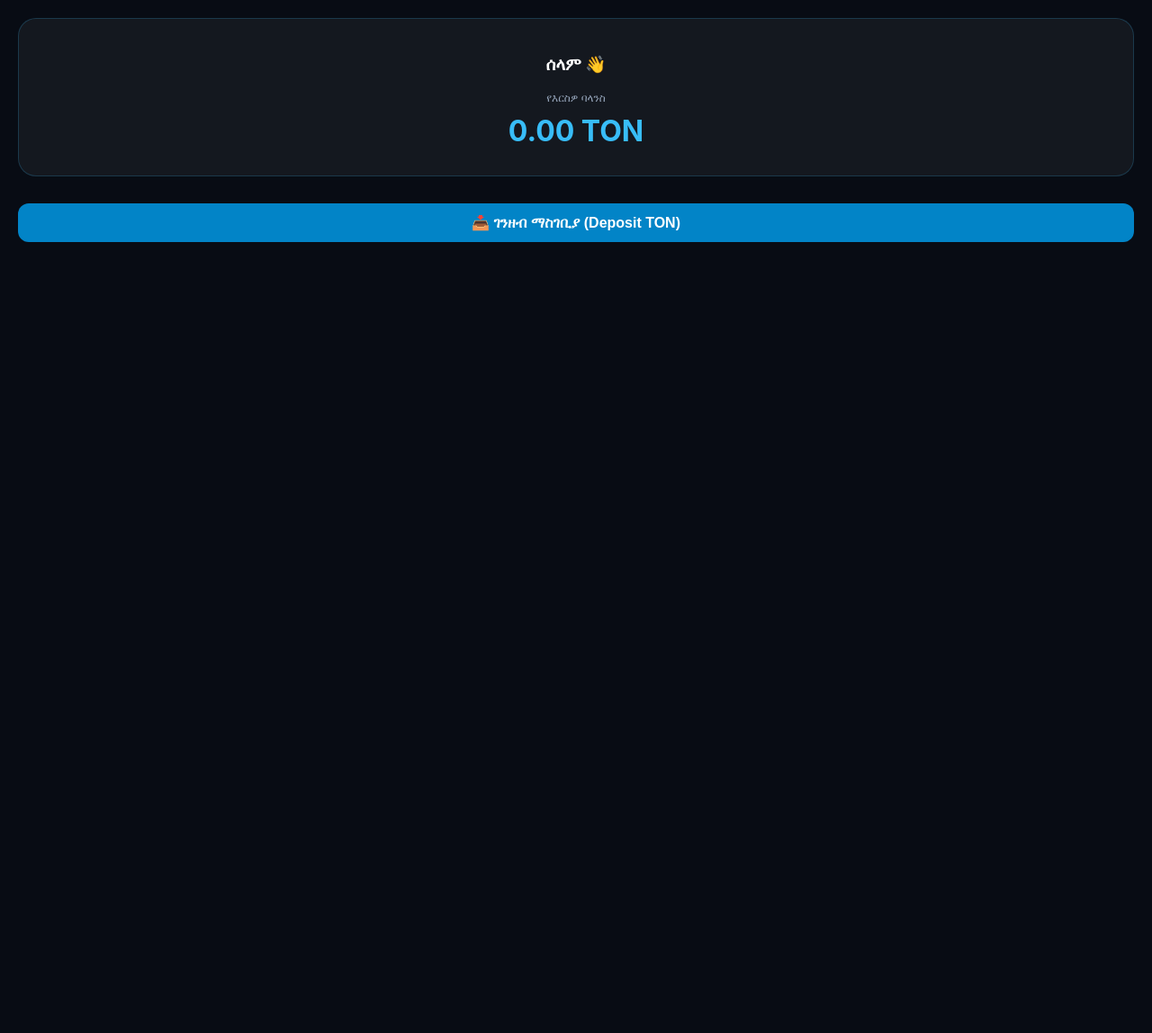
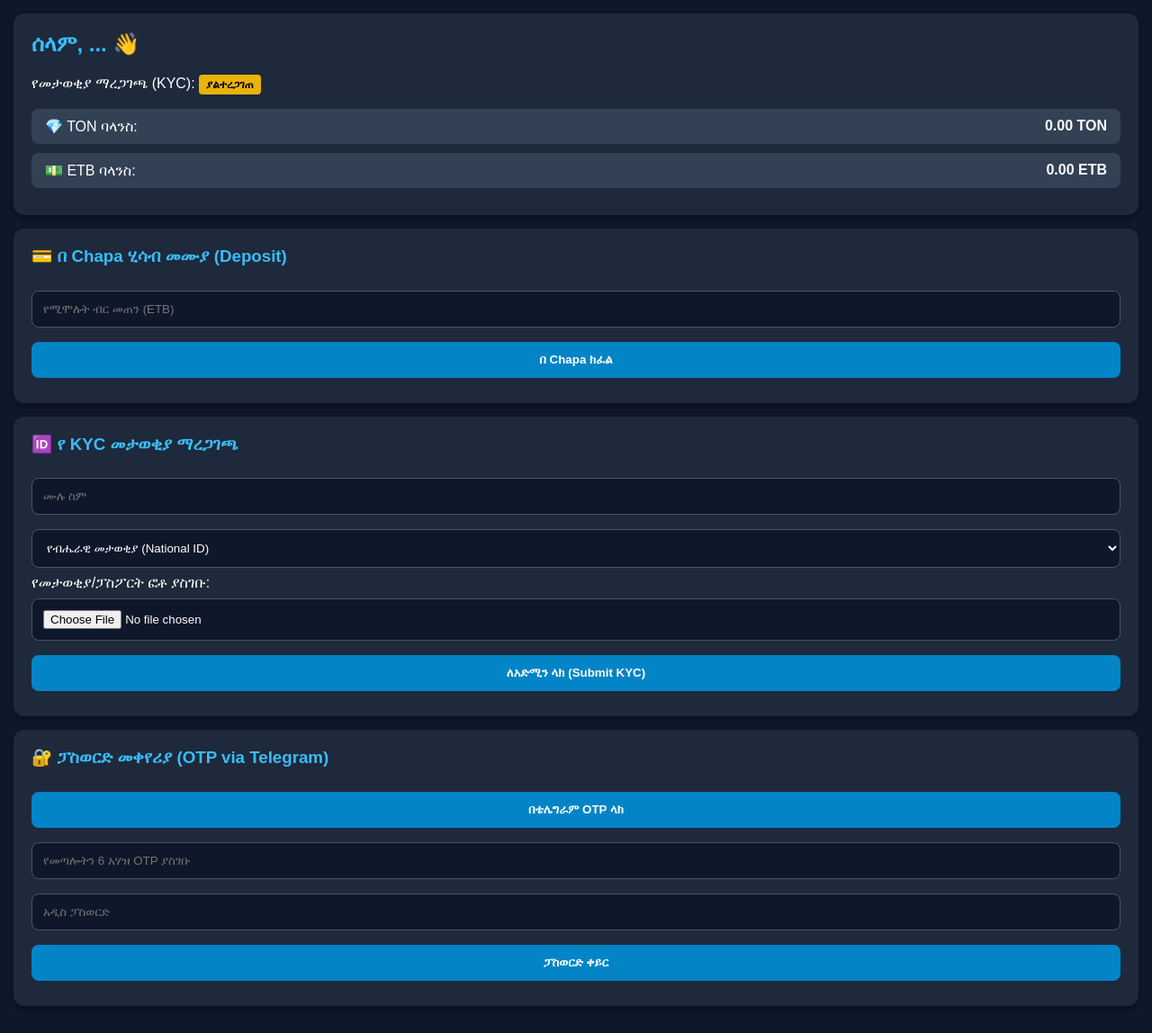
Before and after one commit to gashayeb-spec/GBH_WALLET, a Flask app: page / in a window 1280 px wide. Shown: the whole page at 90% size. Before the commit the page ends 269 px from the top, so only its background shows below. Run offline with Flask 3, Linux system fonts and the light colour scheme; some libraries are stand-ins or nearby versions.

Commit message:
Update index.html

```diff
--- a/templates/index.html
+++ b/templates/index.html
@@ -5,131 +5,188 @@
     <meta name="viewport" content="width=device-width, initial-scale=1.0">
     <title>GBH Wallet</title>
     <script src="https://telegram.org/js/telegram-web-app.js"></script>
-    <script src="https://cdnjs.cloudflare.com/ajax/libs/qrcodejs/1.0.0/qrcode.min.js"></script>
     <style>
         body {
-            background-color: #080c14;
+            font-family: Arial, sans-serif;
+            background-color: #0f172a;
             color: #ffffff;
-            font-family: -apple-system, BlinkMacSystemFont, "Segoe UI", Roboto, sans-serif;
             margin: 0;
-            padding: 20px;
-            text-align: center;
+            padding: 15px;
         }
         .card {
-            background: rgba(255, 255, 255, 0.05);
-            border: 1px solid rgba(56, 189, 248, 0.2);
-            border-radius: 20px;
+            background-color: #1e293b;
+            border-radius: 12px;
             padding: 20px;
-            margin-bottom: 20px;
+            margin-bottom: 15px;
+            box-shadow: 0 4px 6px rgba(0, 0, 0, 0.3);
         }
-        .balance {
-            font-size: 32px;
+        h2, h3 { color: #38bdf8; margin-top: 0; }
+        .balance-box {
+            display: flex;
+            justify-content: space-between;
+            background: #334155;
+            padding: 10px 15px;
+            border-radius: 8px;
+            margin-bottom: 10px;
+        }
+        input, select, button {
+            width: 100%;
+            padding: 12px;
+            margin: 8px 0;
+            border-radius: 8px;
+            border: 1px solid #475569;
+            background-color: #0f172a;
+            color: white;
+            box-sizing: border-box;
+        }
+        button {
+            background-color: #0284c7;
+            color: white;
             font-weight: bold;
-            color: #38bdf8;
-            margin: 10px 0;
+            border: none;
+            cursor: pointer;
         }
-        .btn {
-            background: #0284c7;
-            color: #fff;
-            border: none;
-            padding: 12px 24px;
-            border-radius: 12px;
-            font-size: 16px;
+        button:hover { background-color: #0369a1; }
+        .status-badge {
+            display: inline-block;
+            padding: 4px 8px;
+            border-radius: 4px;
+            font-size: 12px;
             font-weight: bold;
-            cursor: pointer;
-            width: 100%;
-            margin-top: 10px;
         }
-        .deposit-box {
-            display: none;
-            text-align: left;
-            background: #0f172a;
-            padding: 15px;
-            border-radius: 12px;
-            margin-top: 15px;
-            word-break: break-all;
-        }
-        .label {
-            font-size: 12px;
-            color: #94a3b8;
-            margin-top: 10px;
-        }
-        .value {
-            font-size: 14px;
-            font-weight: bold;
-            color: #f8fafc;
-            background: #1e293b;
-            padding: 8px;
-            border-radius: 6px;
-        }
-        #qrcode {
-            display: flex;
-            justify-content: center;
-            margin: 15px 0;
-        }
+        .PENDING { background-color: #eab308; color: black; }
+        .APPROVED { background-color: #22c55e; color: white; }
+        .REJECTED { background-color: #ef4444; color: white; }
     </style>
 </head>
 <body>
 
+    <!-- 1. የባላንስ ማሳያ Card -->
     <div class="card">
-        <h3 id="user-name">ሰላም ...</h3>
-        <div class="label">የእርስዎ ባላንስ</div>
-        <div class="balance"><span id="balance">0.00</span> TON</div>
+        <h2 id="userName">ሰላም, ... 👋</h2>
+        <p>የመታወቂያ ማረጋገጫ (KYC): <span id="kycStatus" class="status-badge PENDING">ያልተረጋገጠ</span></p>
+
+        <div class="balance-box">
+            <span>💎 TON ባላንስ:</span>
+            <strong id="tonBalance">0.00 TON</strong>
+        </div>
+        <div class="balance-box">
+            <span>💵 ETB ባላንስ:</span>
+            <strong id="etbBalance">0.00 ETB</strong>
+        </div>
     </div>
 
-    <button class="btn" onclick="toggleDeposit()">📥 ገንዘብ ማስገቢያ (Deposit TON)</button>
+    <!-- 2. የ Chapa ክፍያ (Deposit ETB) -->
+    <div class="card">
+        <h3>💳 በ Chapa ሂሳብ መሙያ (Deposit)</h3>
+        <input type="number" id="depositAmount" placeholder="የሚሞሉት ብር መጠን (ETB)">
+        <button onclick="depositChapa()">በ Chapa ክፈል</button>
+    </div>
 
-    <div id="deposit-section" class="deposit-box">
-        <h4 style="text-align:center; color:#38bdf8; margin-top:0;">የገንዘብ ማስገቢያ መመሪያ</h4>
+    <!-- 3. የ KYC መመዝገቢያ ፎርም -->
+    <div class="card">
+        <h3>🆔 የ KYC መታወቂያ ማረጋገጫ</h3>
+        <form id="kycForm">
+            <input type="text" id="fullName" placeholder="ሙሉ ስም" required>
+            <select id="docType">
+                <option value="NATIONAL_ID">የብሔራዊ መታወቂያ (National ID)</option>
+                <option value="PASSPORT">ፓስፖርት (Passport)</option>
+            </select>
+            <label>የመታወቂያ/ፓስፖርት ፎቶ ያስገቡ:</label>
+            <input type="file" id="docPhoto" accept="image/*" required>
+            <button type="submit">ለአድሚን ላክ (Submit KYC)</button>
+        </form>
+    </div>
 
-        <div class="label">1. የዋሌት አድራሻ (Deposit Address):</div>
-        <div class="value" id="master-address">Loading...</div>
-
-        <div class="label">2. የትራንዛክሽን MEMO ID (የግዴታ ነው):</div>
-        <div class="value" id="memo-id" style="color: #f59e0b;">Loading...</div>
-
-        <div id="qrcode"></div>
-
-        <p style="font-size: 11px; color: #ef4444; text-anchor: center;">
-            ⚠️ **ማስጠንቀቂያ:** TON በሚልኩበት ጊዜ **MEMO ID** በትክክል ካላስገቡ ገንዘቡ ወደ ሂሳብዎ አይገባም!
-        </p>
+    <!-- 4. የ OTP ፓስወርድ ማገገሚያ -->
+    <div class="card">
+        <h3>🔐 ፓስወርድ መቀየሪያ (OTP via Telegram)</h3>
+        <button onclick="requestOTP()">በቴሌግራም OTP ላክ</button>
+        <input type="text" id="otpInput" placeholder="የመጣሎትን 6 አሃዝ OTP ያስገቡ">
+        <input type="password" id="newPassInput" placeholder="አዲስ ፓስወርድ">
+        <button onclick="verifyOTP()">ፓስወርድ ቀይር</button>
     </div>
 
     <script>
         const tg = window.Telegram.WebApp;
         tg.expand();
+        const telegramId = tg.initDataUnsafe?.user?.id || 5351353727; // Demo Fallback ID
 
-        const user = tg.initDataUnsafe?.user || { id: 123456, first_name: "Gashaye", username: "gashaye" };
+        // የተጠቃሚ መረጃ መጫኛ
+        async function loadUserInfo() {
+            const res = await fetch('/api/user_info', {
+                method: 'POST',
+                headers: {'Content-Type': 'application/json'},
+                body: JSON.stringify({ telegram_id: telegramId })
+            });
+            const data = await res.json();
+            if(data.status === 'success') {
+                document.getElementById('userName').innerText = `ሰላም, ${data.first_name} 👋`;
+                document.getElementById('tonBalance').innerText = `${data.ton_balance} TON`;
+                document.getElementById('etbBalance').innerText = `${data.etb_balance} ETB`;
+                document.getElementById('kycStatus').innerText = data.kyc_status;
+                document.getElementById('kycStatus').className = `status-badge ${data.kyc_status}`;
+            }
+        }
 
-        document.getElementById('user-name').innerText = `ሰላም ${user.first_name} 👋`;
+        // Chapa Deposit
+        async function depositChapa() {
+            const amount = document.getElementById('depositAmount').value;
+            if(!amount) return alert('እባክዎን የብር መጠን ያስገቡ');
 
-        fetch('/api/user_info', {
-            method: 'POST',
-            headers: { 'Content-Type': 'application/json' },
-            body: JSON.stringify({
-                telegram_id: user.id,
-                username: user.username,
-                first_name: user.first_name
-            })
-        })
-        .then(res => res.json())
-        .then(data => {
-            document.getElementById('balance').innerText = data.balance.toFixed(2);
-            document.getElementById('master-address').innerText = data.master_address;
-            document.getElementById('memo-id').innerText = data.memo_id;
+            const res = await fetch('/api/deposit_chapa', {
+                method: 'POST',
+                headers: {'Content-Type': 'application/json'},
+                body: JSON.stringify({ telegram_id: telegramId, amount: amount })
+            });
+            const data = await res.json();
+            if(data.status === 'success') {
+                tg.openLink(data.checkout_url);
+            } else {
+                alert(data.message);
+            }
+        }
 
-            // Generate QR Code
-            new QRCode(document.getElementById("qrcode"), {
-                text: data.master_address,
-                width: 128,
-                height: 128
-            });
+        // KYC Submit
+        document.getElementById('kycForm').addEventListener('submit', async (e) => {
+            e.preventDefault();
+            const formData = new FormData();
+            formData.append('telegram_id', telegramId);
+            formData.append('full_name', document.getElementById('fullName').value);
+            formData.append('doc_type', document.getElementById('docType').value);
+            formData.append('document_photo', document.getElementById('docPhoto').files[0]);
+
+            const res = await fetch('/api/submit_kyc', { method: 'POST', body: formData });
+            const data = await res.json();
+            alert(data.message);
+            loadUserInfo();
         });
 
-        function toggleDeposit() {
-            const box = document.getElementById('deposit-section');
-            box.style.display = box.style.display === 'block' ? 'none' : 'block';
+        // Request OTP
+        async function requestOTP() {
+            const res = await fetch('/api/request_otp', {
+                method: 'POST',
+                headers: {'Content-Type': 'application/json'},
+                body: JSON.stringify({ telegram_id: telegramId })
+            });
+            const data = await res.json();
+            alert(data.message);
         }
+
+        // Verify OTP
+        async function verifyOTP() {
+            const otp = document.getElementById('otpInput').value;
+            const newPassword = document.getElementById('newPassInput').value;
+            const res = await fetch('/api/verify_otp', {
+                method: 'POST',
+                headers: {'Content-Type': 'application/json'},
+                body: JSON.stringify({ telegram_id: telegramId, otp: otp, new_password: newPassword })
+            });
+            const data = await res.json();
+            alert(data.message);
+        }
+
+        loadUserInfo();
     </script>
 </body>
 </html>
```
